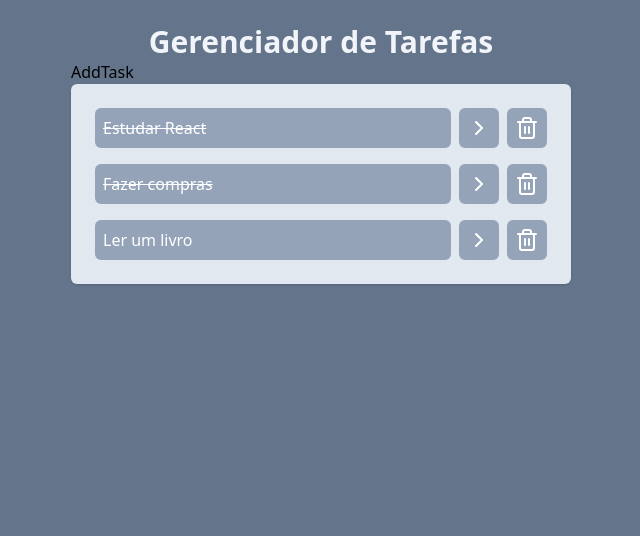
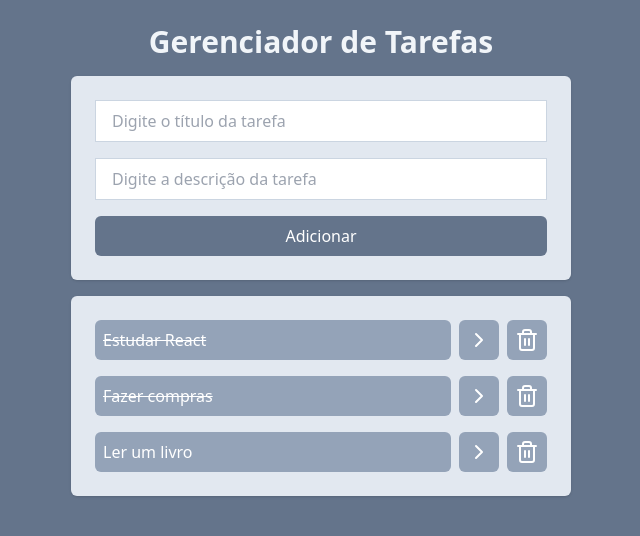
Before and after one commit to Felpsmachadoo/CursoReact, a React (Vite) app: page / in a window 1280 px wide. Shown: the top 536 px of the page, without its empty margins (319-959 px from the left). Built offline with nearby package versions, Linux system fonts and the light colour scheme.

Commit message:
Criando a pagina para visualizar a tarefa e a descrição da tarefa
Criei um botão para adicionar tarefas à lista e, agora, estou desenvolvendo a página para visualizar a tarefa, incluindo seu nome e descrição.

```diff
--- a/package.json
+++ b/package.json
@@ -13,7 +13,9 @@
     "@heroicons/react": "^2.2.0",
     "lucide-react": "^0.435.0",
     "react": "^18.3.1",
-    "react-dom": "^18.3.1"
+    "react-dom": "^18.3.1",
+    "react-router-dom": "^6.26.1",
+    "uuid": "^10.0.0"
   },
   "devDependencies": {
     "@eslint/js": "^9.9.0",
--- a/src/App.jsx
+++ b/src/App.jsx
@@ -1,6 +1,7 @@
 import AddTask from "./components/AddTask";
 import Tasks from "./components/Tasks";
 import { useState } from "react";
+import { v4 } from "uuid";
 
 function App() {
   const [tasks, setTasks] = useState([
@@ -43,11 +44,21 @@ function App() {
     setTasks(newTasks);
   }
 
+  function onAddTaskSubmit(title, description) {
+    const newTasks = {
+      id: v4(),
+      title,
+      description,
+      isCompleted: false,
+    };
+    setTasks([...tasks, newTasks]);
+  }
+
   return (
     <div className="flex justify-center w-screen h-screen p-6 bg-slate-500">
-      <div className="w-[500px]">
+      <div className="w-[500px] space-y-4">
         <h1 className="text-3xl font-bold text-center text-slate-100">Gerenciador de Tarefas</h1>
-        <AddTask />
+        <AddTask onAddTaskSubmit={onAddTaskSubmit} />
         <Tasks tasks={tasks} onTaskClick={onTaskClick} onDeleteTaskClick={onDeleteTaskClick} />
       </div>
     </div>
--- a/src/components/AddTask.jsx
+++ b/src/components/AddTask.jsx
@@ -1,7 +1,38 @@
-function AddTask() {
+import { useState } from "react";
+
+function AddTask({ onAddTaskSubmit }) {
+  const [title, setTitle] = useState("");
+  const [description, setDescription] = useState("");
   return (
-    <div>
-      <h1>AddTask</h1>
+    <div className="flex flex-col p-6 space-y-4 rounded-md shadow bg-slate-200">
+      <input
+        type="text"
+        placeholder="Digite o título da tarefa"
+        className="px-4 py-2 border border-slate-300 outline-slate-400"
+        value={title}
+        onChange={(event) => setTitle(event.target.value)}
+      />
+      <input
+        type="text"
+        placeholder="Digite a descrição da tarefa"
+        className="px-4 py-2 border border-slate-300 outline-slate-400"
+        value={description}
+        onChange={() => setDescription(event.target.value)}
+      />
+      <button
+        onClick={() => {
+          // Verificar se o título e a descrição não estão vazios
+          if (!title.trim() || !description.trim()) {
+            return alert("Preencha o título e a descrição da tarefa");
+          }
+          onAddTaskSubmit(title, description);
+          setTitle("");
+          setDescription("");
+        }}
+        className="px-4 py-2 font-medium text-white rounded-md bg-slate-500"
+      >
+        Adicionar
+      </button>
     </div>
   );
 }
--- a/src/components/Tasks.jsx
+++ b/src/components/Tasks.jsx
@@ -1,9 +1,16 @@
 import { ChevronRightIcon, Trash2 } from "lucide-react";
+import { useNavigate } from "react-router-dom";
 
 function Tasks({ tasks, onTaskClick, onDeleteTaskClick }) {
+  const navigate = useNavigate();
+
+  function onSeeDetailsClick(task) {
+    navigate(`/task?title=${task.title}&description=${task.description}`);
+  }
+
   return (
     <div>
-      <ul className="space-y-4 p-6 bg-slate-200 rounded-md shadow">
+      <ul className="p-6 space-y-4 rounded-md shadow bg-slate-200">
         {tasks.map((task) => (
           <li key={task.id} className="flex gap-2">
             <button
@@ -14,12 +21,12 @@ function Tasks({ tasks, onTaskClick, onDeleteTaskClick }) {
             >
               {task.title}
             </button>
-            <button className="bg-slate-400 p-2 rounded-md text-white">
+            <button onClick={() => onSeeDetailsClick(task)} className="p-2 text-white rounded-md bg-slate-400">
               <ChevronRightIcon />
             </button>
             <button
               onClick={() => onDeleteTaskClick(task.id)}
-              className="bg-slate-400 p-2 rounded-md text-white hover:bg-red-500"
+              className="p-2 text-white rounded-md bg-slate-400 hover:bg-red-500"
             >
               <Trash2 />
             </button>
--- a/src/main.jsx
+++ b/src/main.jsx
@@ -1,10 +1,23 @@
-import { StrictMode } from 'react'
-import { createRoot } from 'react-dom/client'
-import App from './App.jsx'
-import './index.css'
+import { StrictMode } from "react";
+import { createRoot } from "react-dom/client";
+import App from "./App.jsx";
+import "./index.css";
+import { createBrowserRouter, RouterProvider } from "react-router-dom";
+import TaskPage from "./pages/TaskPage.jsx";
 
-createRoot(document.getElementById('root')).render(
+const router = createBrowserRouter([
+  {
+    path: "/",
+    element: <App />,
+  },
+  {
+    path: "/task",
+    element: <TaskPage />,
+  },
+]);
+
+createRoot(document.getElementById("root")).render(
   <StrictMode>
-    <App />
-  </StrictMode>,
-)
+    <RouterProvider router={router} />
+  </StrictMode>
+);
--- /dev/null
+++ b/src/pages/TaskPage.jsx
@@ -0,0 +1,16 @@
+import { useSearchParams } from "react-router-dom";
+
+function TaskPage() {
+  const [searchParams] = useSearchParams();
+  const title = searchParams.get("title");
+  const description = searchParams.get("description");
+
+  return (
+    <div className="w-screen h-screen p-6 bg-slate-500">
+      <h1>{title}</h1>
+      <p>{description}</p>
+    </div>
+  );
+}
+
+export default TaskPage;
```
Also changed, not shown: 1 other file (tests, documents, lock files or other folders).
